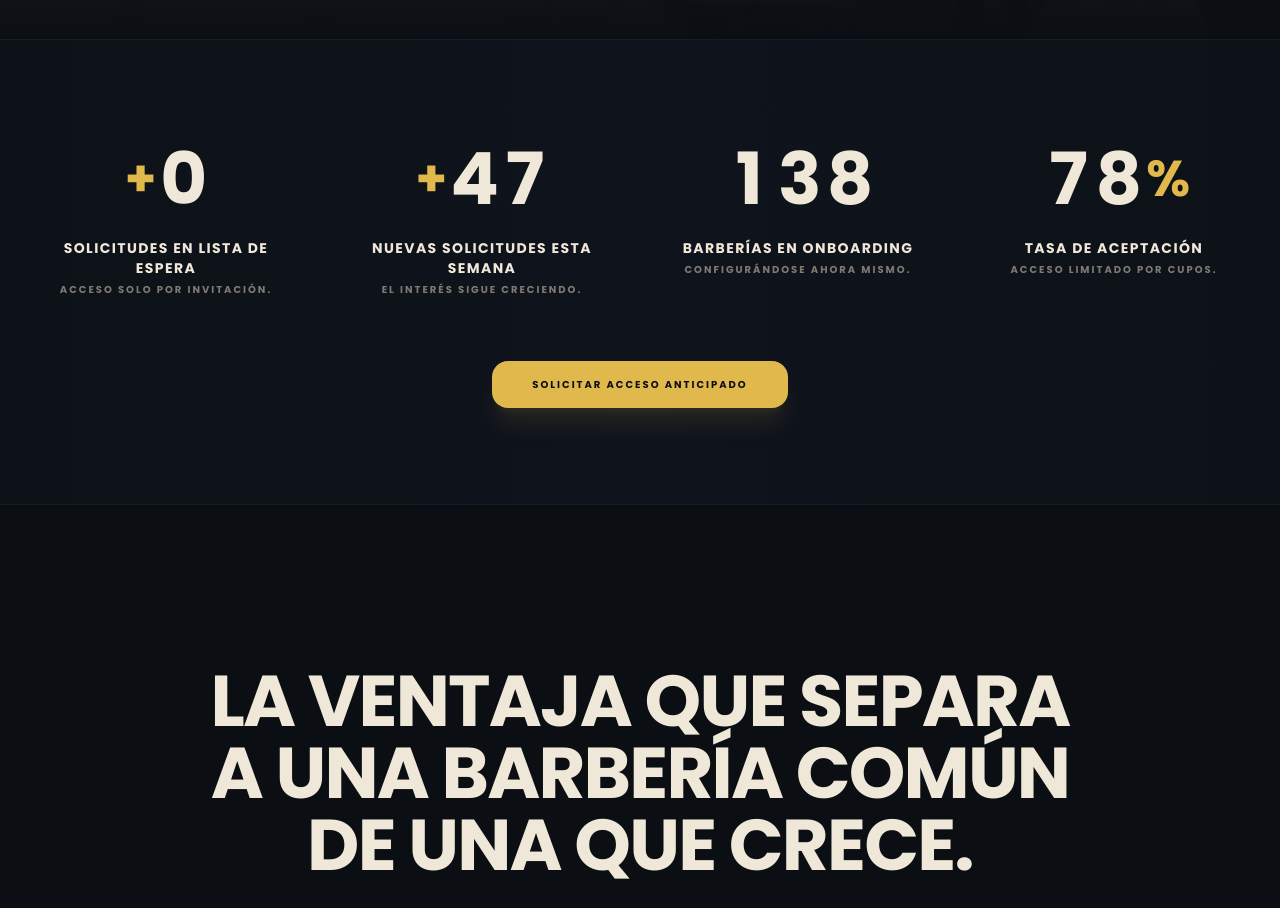
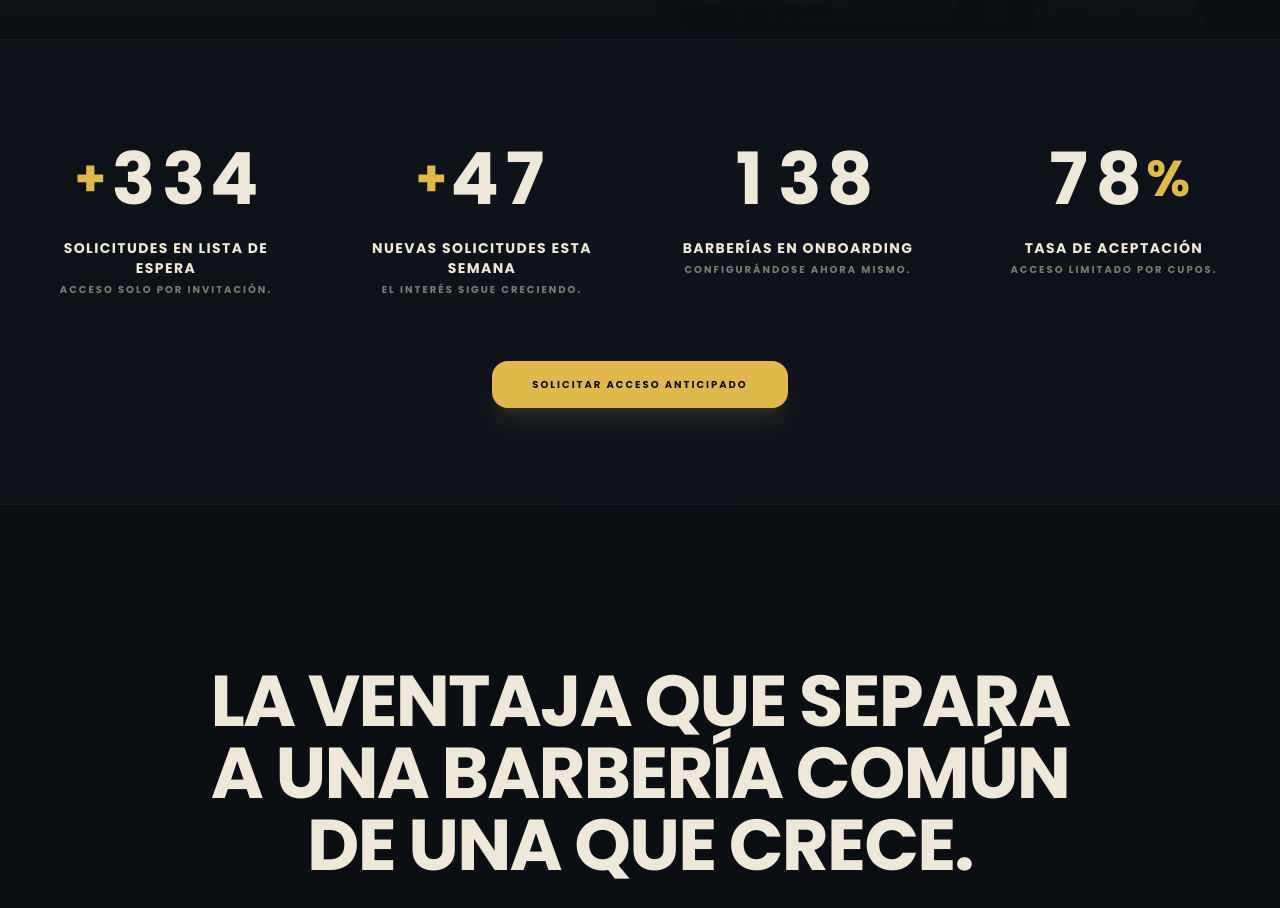
Before and after one commit to WilderKart/stylernow, a Next.js app: page / in a window 1280 px wide. Shown: the part 1160-2068 px from the top of the page. Built offline with nearby package versions, Linux system fonts and the light colour scheme; no server answers; the database is empty.

Commit message:
fix: wait for live target value before starting count-up animation

```diff
--- a/src/components/Counter.tsx
+++ b/src/components/Counter.tsx
@@ -64,7 +64,7 @@ export default function Counter({ targetValue = 0, prefix = "", suffix = "", isL
     }, [isLive]);
 
     useEffect(() => {
-        if (isInView && !hasAnimated.current) {
+        if (isInView && !hasAnimated.current && finalTarget > 0) {
             hasAnimated.current = true;
 
             const controls = animate(0, finalTarget, {
```
